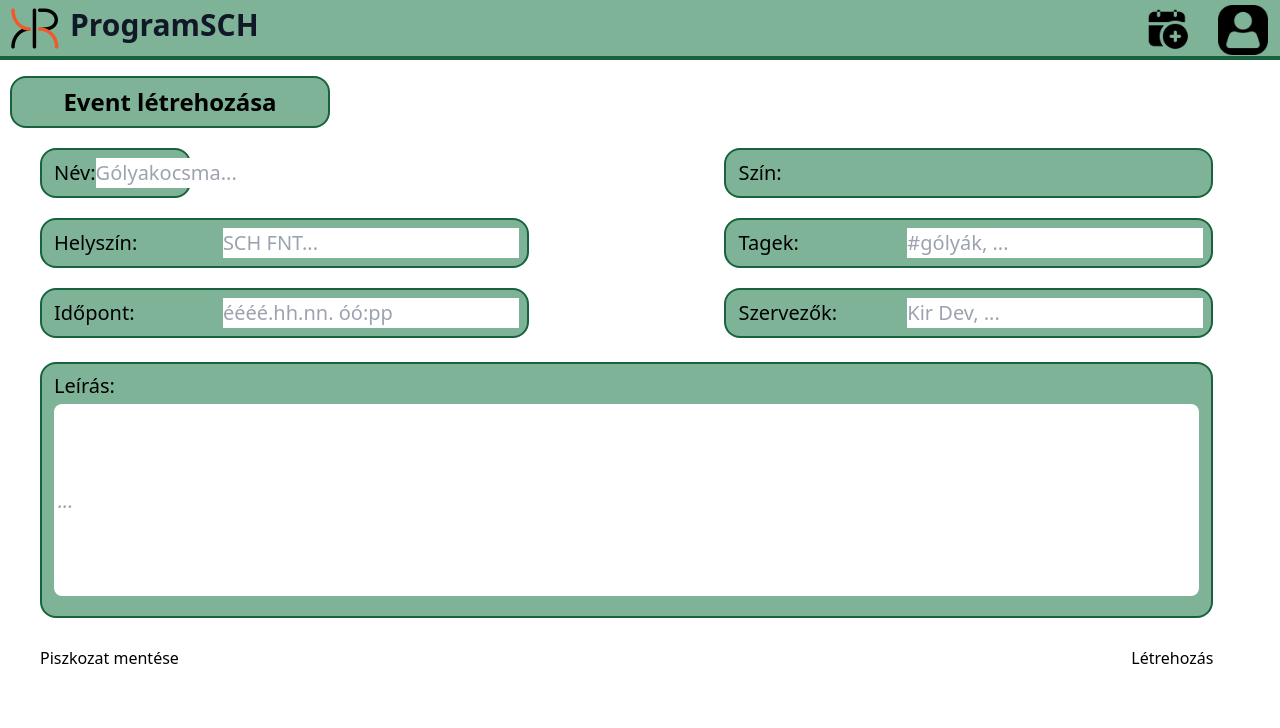
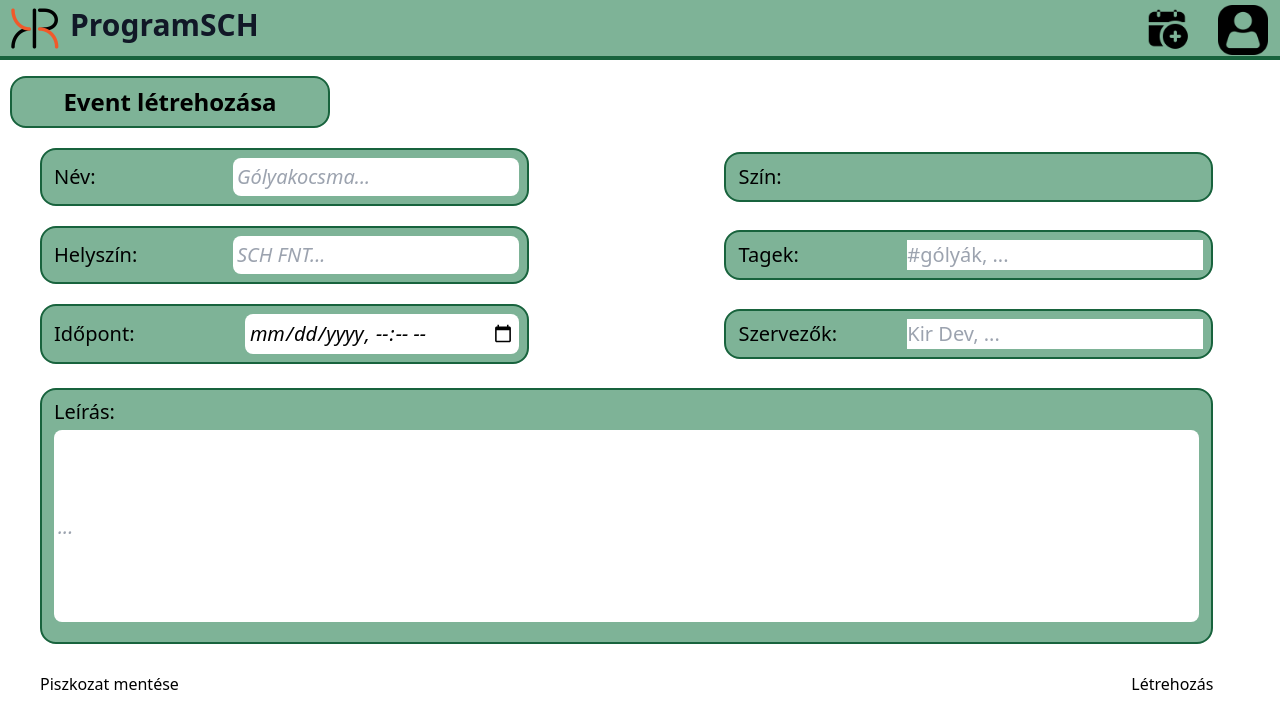
Before and after one commit to kir-dev/programSCH, a Next.js app in the folder apps/frontend/: page /events/new in a window 1280 px wide. Shown: the top 728 px of the page. Built offline with nearby package versions, Linux system fonts and the light colour scheme.

Commit message:
EventEditPage form pt2 - not working!

```diff
--- a/apps/frontend/package.json
+++ b/apps/frontend/package.json
@@ -12,14 +12,18 @@
     "lint": "next lint"
   },
   "dependencies": {
+    "@chakra-ui/next-js": "^2.2.0",
     "@chakra-ui/react": "^2.8.2",
     "@chakra-ui/system": "^2.6.2",
+    "@emotion/react": "^11.13.3",
+    "@emotion/styled": "^11.13.0",
     "@tanstack/react-query": "^5.51.15",
     "@tanstack/react-query-devtools": "^5.51.23",
     "axios": "^1.7.2",
     "chakra-ui": "^0.3.9",
     "class-variance-authority": "^0.7.0",
     "clsx": "^2.1.0",
+    "framer-motion": "^11.3.30",
     "lucide-react": "^0.372.0",
     "next": "14.2.2",
     "react": "^18.2.0",
--- a/apps/frontend/src/app/events/new/page.tsx
+++ b/apps/frontend/src/app/events/new/page.tsx
@@ -1,3 +1,4 @@
+'use client';
 import {
   Button,
   Checkbox,
@@ -13,13 +14,13 @@ import {
   VStack,
 } from '@chakra-ui/react';
 import { redirect } from 'next/navigation';
-import { useForm } from 'react-hook-form';
 
 import { useCreateEventMutation } from '@/api/hooks/eventMutationHooks';
 import { Color, EventModel, Status } from '@/api/model/event.model';
 import { CreateEvent, CreateEventForm } from '@/app/events/types/createEvent';
 import { styles } from '@/components/newEventStyles';
 import { FRONTEND_HOST } from '@/util/environment';
+import { useForm } from 'react-hook-form';
 
 export default function newEvent() {
   const { mutate: createEvent } = useCreateEventMutation();
@@ -71,11 +72,12 @@ export default function newEvent() {
           Event létrehozása
         </div>
         <div style={styles.AlignStyle}>
-          <FormControl>
-            <div style={styles.StickerStyle}>
-              Név:
+          <div style={styles.StickerStyle}>
+            Név:
+            <FormControl>
               <Input
                 type='text'
+                style={styles.InputStyle}
                 {...register('name', {
                   required: { value: true, message: 'Név megadása kötelező!' },
                   maxLength: { value: 100, message: 'Név túl hosszú!' },
@@ -83,8 +85,9 @@ export default function newEvent() {
                 placeholder='Gólyakocsma...'
               />
               {errors.name && <FormErrorMessage>{errors.name.message}</FormErrorMessage>}
-            </div>
-          </FormControl>
+            </FormControl>
+          </div>
+
           <div style={styles.StickerStyle} className='p-3'>
             Szín:
           </div>
@@ -92,7 +95,18 @@ export default function newEvent() {
         <div style={styles.AlignStyle}>
           <div style={styles.StickerStyle}>
             Helyszín:
-            <Input id='place' placeholder='SCH FNT...' />
+            <FormControl>
+              <Input
+                type='text'
+                style={styles.InputStyle}
+                {...register('location', {
+                  required: { value: true, message: 'Helyszín megadása kötelező!' },
+                  maxLength: { value: 30, message: 'Helyszínleírás túl hosszú!' },
+                })}
+                placeholder='SCH FNT...'
+              />
+              {errors.location && <FormErrorMessage>{errors.location.message}</FormErrorMessage>}
+            </FormControl>
           </div>
           <div style={styles.StickerStyle}>
             Tagek:
@@ -102,7 +116,16 @@ export default function newEvent() {
         <div style={styles.AlignStyle}>
           <div style={styles.StickerStyle}>
             Időpont:
-            <Input id='time' placeholder='éééé.hh.nn. óó:pp' />
+            <FormControl>
+              <Input
+                type='datetime-local'
+                style={styles.InputStyle}
+                {...register('date', {
+                  required: { value: true, message: 'Időpont megadása kötelező!' },
+                })}
+              />
+              {errors.date && <FormErrorMessage>{errors.date.message}</FormErrorMessage>}
+            </FormControl>
           </div>
           <div style={styles.StickerStyle}>
             Szervezők:
```
